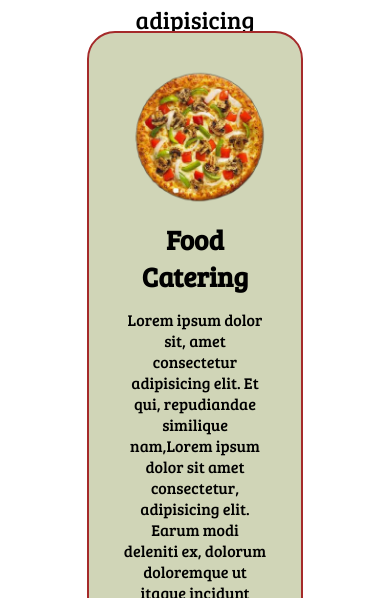
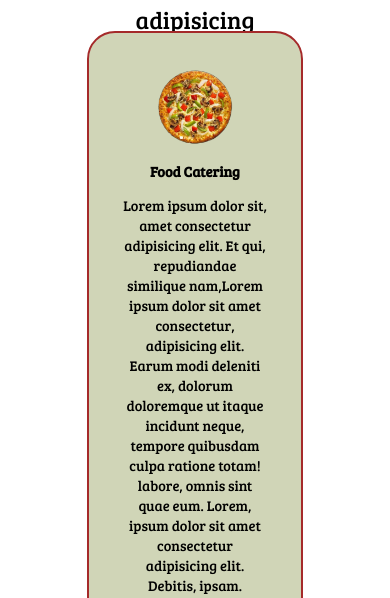
Before and after one commit to Subhadeep1801/food, a plain HTML site: page index.html in a window 390 px wide. Shown: the part 518-1116 px from the top of the page. Drawn offline with Linux system fonts and the light colour scheme; a web font is replaced by a local one.

Commit message:
Update phone.css

```diff
--- a/css/phone.css
+++ b/css/phone.css
@@ -43,6 +43,19 @@
   flex-direction: column;
 }
 
+#services .box img {
+    object-fit: contain;
+    width: 100%;
+    aspect-ratio: 3/2;
+    display: block;
+    height: 80px;
+}
+
+.center {
+    text-align: center;
+    font-size: 0.9rem;
+}
+
 /* #services .box {
     padding: 14px;
     margin: 2px 0px;
```
